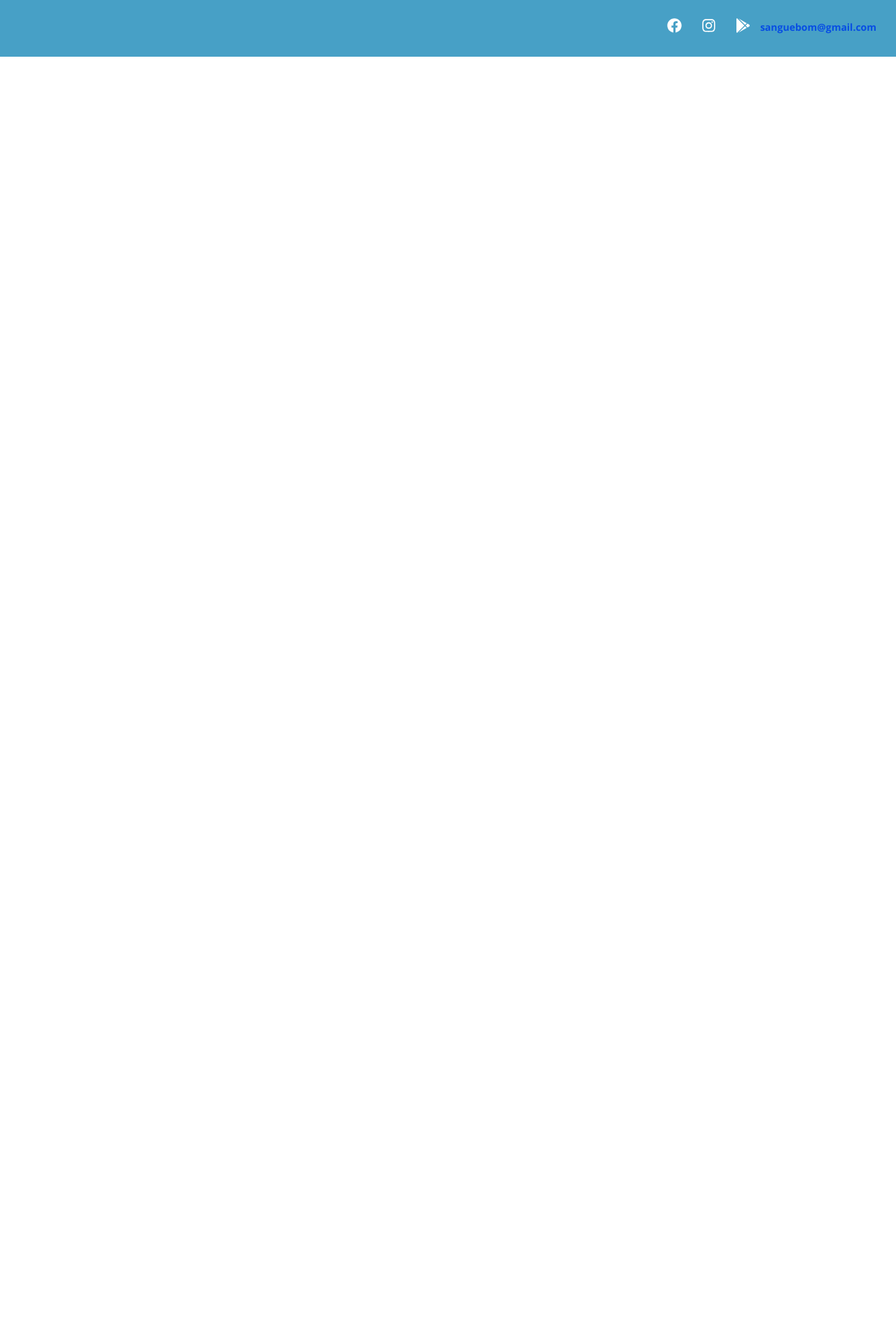
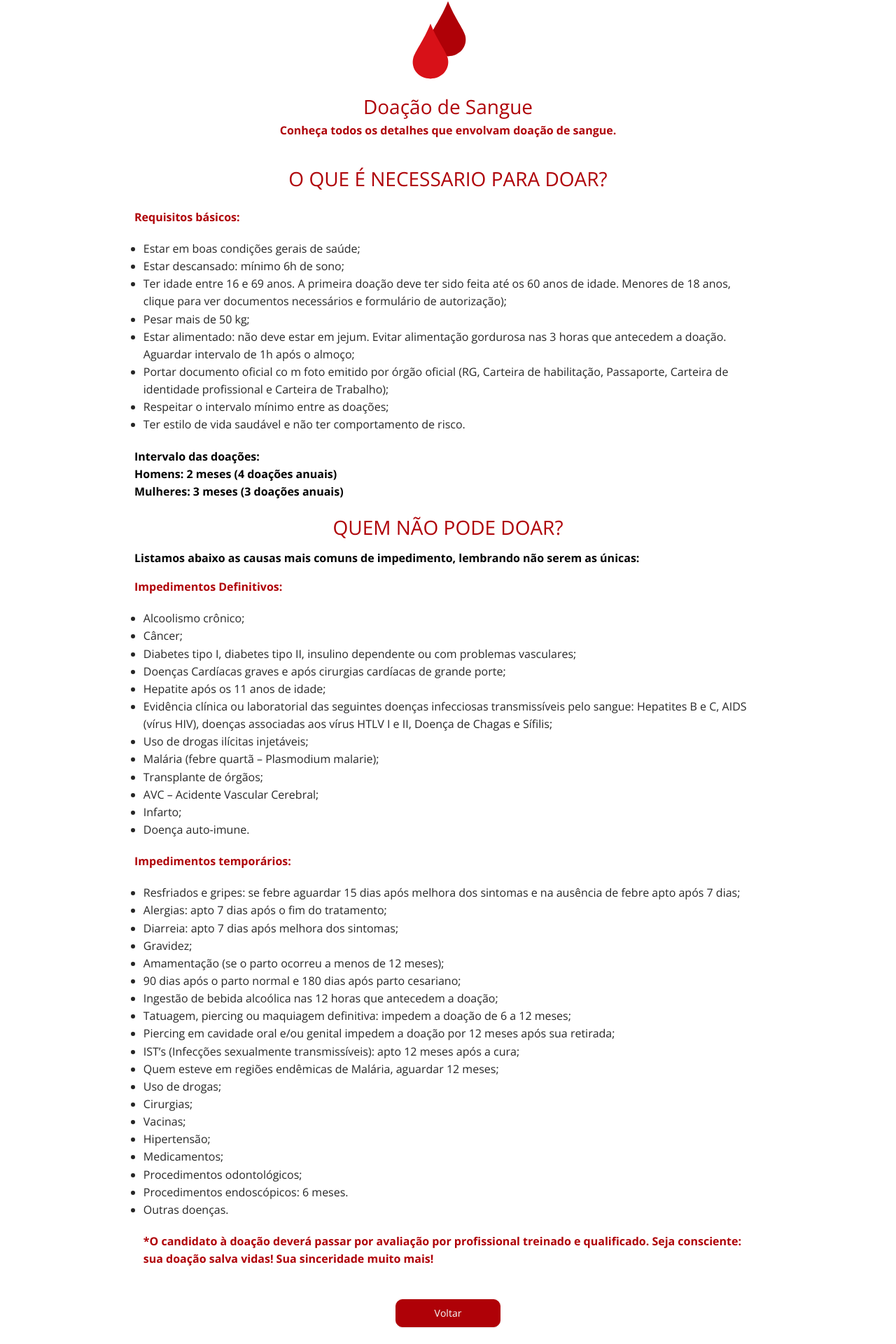
Before and after one commit to marcelfy/SANGUEBOMSITE, a React (Create React App) app: page /home/saiba-mais in a window 1280 px wide. Shown: the part 138-2058 px from the top of the page at 70% size. Before the commit the page ends 800 px from the top, so only its background shows below. Built offline with nearby package versions, Linux system fonts and the light colour scheme.

Commit message:
pagina saiba mais

```diff
--- a/src/App.jsx
+++ b/src/App.jsx
@@ -9,6 +9,8 @@ import Footer from './public/components/Footer/Footer'
 import Hemocentros from './secure/pages/Hemocentros/Hemocentros'
 import Campanha from './secure/pages/Campanha/Campanha'
 import Home from './secure/pages/Home/Home';
+import Agendamento from './secure/pages/Agendamento/Agendamento';
+import SaibaMais from './secure/pages/SaibaMais/SaibaMais';
 
 function App() {
   return (
@@ -22,6 +24,8 @@ function App() {
           <Route path='/home' element={<Home/>}></Route>
           <Route path="/hemocentros" element={<Hemocentros />}></Route>
           <Route path="/campanha" element={<Campanha/>}></Route>
+          <Route path="/agendamento" element={<Agendamento/>}></Route>
+          <Route path="/home/saiba-mais" element={<SaibaMais/>}></Route>
         </Routes>
 
       <Footer/>
--- a/src/public/pages/Login/Login.jsx
+++ b/src/public/pages/Login/Login.jsx
@@ -49,12 +49,12 @@ const Login = () => {
                         <Input.Password placeholder='Digite sua senha' className={Style.input} style={{ border: '1px solid #B60707', borderRadius: '10px' }} />
                     </Form.Item>
 
+
                     <div className={Style.btn}>
                         <Button type='primary' htmlType="submit" style={{ backgroundColor: '#AF0107', borderRadius: '10px', borderColor: '#AF0107', width: '90px' }}>
                             Entrar
                         </Button>
                     </div>
-
                 </fieldset>
             </Form>
         </>
--- /dev/null
+++ b/src/secure/pages/Agendamento/Agendamento.jsx
@@ -0,0 +1,9 @@
+import Style from './Agendamento.module.css'
+
+const Agendamento = () =>{
+    return (
+        <p>Agendamento</p>
+    )
+}
+
+export default Agendamento
--- a/src/secure/pages/Home/Home.jsx
+++ b/src/secure/pages/Home/Home.jsx
@@ -23,7 +23,7 @@ const Home = () => {
             <div>
                 <spam>Doação de Sangue</spam>
                 <p>Conheça todos os detalhes que envolvam doação de sangue.</p>
-                <Button type='primary' className={Style.button} style={{ borderColor: '#AF0107' }} onClick={()=> navigate('/saibamais')}>Saiba mais</Button>
+                <Button type='primary' className={Style.button} style={{ borderColor: '#AF0107' }} onClick={()=> navigate('/home/saiba-mais')}>Saiba mais</Button>
             </div>
 
 
@@ -31,7 +31,7 @@ const Home = () => {
             <div>
                 <spam>Agende sua Doação</spam>
                 <p>Atendimento ágil e eficaz para os doadores de sangue, com hora marcada.</p>
-                <Button type='primary' className={Style.button} style={{ borderColor: '#AF0107' }}>Saiba mais</Button>
+                <Button type='primary' className={Style.button} style={{ borderColor: '#AF0107' }} onClick={()=> navigate('/agendamento')}>Saiba mais</Button>
             </div>
 
             <div className={Style.groupGotas}>
@@ -42,7 +42,7 @@ const Home = () => {
             <div>
                 <spam>Etapas da Doação</spam>
                 <p>Conheça todas as Etapas da Doação de Sangue no Hemobanco.</p>
-                <Button type='primary' className={Style.button} style={{ borderColor: '#AF0107' }}>Saiba mais</Button>
+                <Button type='primary' className={Style.button} style={{ borderColor: '#AF0107' }} onClick={()=> navigate('/etapas')}>Saiba mais</Button>
             </div>
             <img src={Logo} className={Style.img2}></img>
         </section>
--- a/src/secure/pages/Home/Home.module.css
+++ b/src/secure/pages/Home/Home.module.css
@@ -48,6 +48,7 @@
     border-radius: 10px;
     height: 40px;
     margin-bottom: 90px;
+    margin-top: 25px;
 }
 
 .container spam{
--- /dev/null
+++ b/src/secure/pages/SaibaMais/SaibaMais.jsx
@@ -0,0 +1,91 @@
+import Style from './SaibaMais.module.css'
+import { GiWaterDrop } from 'react-icons/gi'
+import { Button } from 'antd'
+import { useNavigate } from 'react-router-dom'
+
+const SaibaMais = () => {
+
+    const navigate = useNavigate();
+
+    return (
+        <>
+            <section className={Style.container1}>
+                <div className={Style.iconArea}>
+                    <GiWaterDrop className={Style.icone} style={{ marginBottom: '5px' }} />
+                    <GiWaterDrop className={Style.icone2} style={{ marginBottom: '15px' }} />
+                </div>
+
+                <div>
+                    <spam>Doação de Sangue</spam>
+                    <p style={{marginLeft:'0', marginBottom:'7%'}}>Conheça todos os detalhes que envolvam doação de sangue.</p>
+                </div>
+                <spam style={{marginBottom:'-35px'}}>O QUE É NECESSARIO PARA DOAR?</spam>
+
+            </section>
+            <div className={Style.bloco}>
+                <p>Requisitos básicos:</p>
+                <ul className={Style.lista}>
+                    <li>Estar em boas condições gerais de saúde;</li>
+                    <li>Estar descansado: mínimo 6h de sono;</li>
+                    <li>Ter idade entre 16 e 69 anos. A primeira doação deve ter sido feita até os 60 anos de idade. Menores de 18 anos, clique para ver documentos necessários e formulário de autorização);</li>
+                    <li> Pesar mais de 50 kg;</li>
+                    <li>Estar alimentado: não deve estar em jejum. Evitar alimentação gordurosa nas 3 horas que antecedem a doação. Aguardar intervalo de 1h após o almoço;</li>
+                    <li>Portar documento oficial co m foto emitido por órgão oficial (RG, Carteira de habilitação, Passaporte, Carteira de identidade profissional e Carteira de Trabalho);</li>
+                    <li>Respeitar o intervalo mínimo entre as doações;</li>
+                    <li>Ter estilo de vida saudável e não ter comportamento de risco.</li>
+                </ul>
+                <p style={{ fontWeight: 'bold', color: 'black' }}>Intervalo das doações:<br />
+                    Homens: 2 meses (4 doações anuais)<br />
+                    Mulheres: 3 meses (3 doações anuais)</p>
+            </div>
+
+            <spam style={{ color: '#AF0107', fontSize: '2em', justifyContent: 'center', display: 'flex'}}>QUEM NÃO PODE DOAR?</spam>
+            <p style={{ fontWeight: 'bold', color: 'black', marginTop: '10px' }}>Listamos abaixo as causas mais comuns de impedimento, lembrando não serem as únicas:</p>
+            <p>Impedimentos Definitivos:</p>
+            <ul className={Style.lista}>
+                <li>Alcoolismo crônico;</li>
+                <li>Câncer;</li>
+                <li>Diabetes tipo I, diabetes tipo II, insulino dependente ou com problemas vasculares;</li>
+                <li>Doenças Cardíacas graves e após cirurgias cardíacas de grande porte;</li>
+                <li>Hepatite após os 11 anos de idade;</li>
+                <li>Evidência clínica ou laboratorial das seguintes doenças infecciosas transmissíveis pelo sangue: Hepatites B e C, AIDS (vírus HIV), doenças associadas aos vírus HTLV I e II, Doença de Chagas e Sífilis;</li>
+                <li>Uso de drogas ilícitas injetáveis;</li>
+                <li>Malária (febre quartã – Plasmodium malarie);</li>
+                <li>Transplante de órgãos;</li>
+                <li>AVC – Acidente Vascular Cerebral;</li>
+                <li>Infarto;</li>
+                <li>Doença auto-imune.</li>
+            </ul>
+
+            <p>Impedimentos temporários:</p>
+            <ul className={Style.lista}>
+                <li>Resfriados e gripes: se febre aguardar 15 dias após melhora dos sintomas e na ausência de febre apto após 7 dias;</li>
+                <li>Alergias: apto 7 dias após o fim do tratamento;</li>
+                <li>Diarreia: apto 7 dias após melhora dos sintomas;</li>
+                <li>Gravidez;</li>
+                <li>Amamentação (se o parto ocorreu a menos de 12 meses);</li>
+                <li>90 dias após o parto normal e 180 dias após parto cesariano;</li>
+                <li>Ingestão de bebida alcoólica nas 12 horas que antecedem a doação;</li>
+                <li>Tatuagem, piercing ou maquiagem definitiva: impedem a doação de 6 a 12 meses;</li>
+                <li>Piercing em cavidade oral e/ou genital impedem a doação por 12 meses após sua retirada;</li>
+                <li>IST’s (Infecções sexualmente transmissíveis): apto 12 meses após a cura;</li>
+                <li>Quem esteve em regiões endêmicas de Malária, aguardar 12 meses;</li>
+                <li>Uso de drogas;</li>
+                <li>Cirurgias;</li>
+                <li>Vacinas;</li>
+                <li>Hipertensão;</li>
+                <li>Medicamentos;</li>
+                <li>Procedimentos odontológicos;</li>
+                <li>Procedimentos endoscópicos: 6 meses.</li>
+                <li>Outras doenças.</li>
+            </ul>
+            <p className={Style.lista}>*O candidato à doação deverá passar por avaliação por profissional treinado e qualificado.
+                Seja consciente: sua doação salva vidas! Sua sinceridade muito mais!</p>
+            <div style={{display:'flex', justifyContent:'center'}}>
+                <Button type='primary' className={Style.button} style={{ borderColor: '#AF0107' }} onClick={()=> navigate('/home')}>Voltar</Button>
+            </div>
+        </>
+    )
+}
+
+export default SaibaMais
--- /dev/null
+++ b/src/secure/pages/SaibaMais/SaibaMais.module.css
@@ -0,0 +1,70 @@
+.container1 {
+    width: 100%;
+    display: flex;
+    flex-direction: column;
+    align-items: center;
+    justify-content: center;
+    padding: 4em;
+    text-align: center;
+    min-height: 100%;
+    /* pra deixar o footer certin */
+    position: relative;
+    /* pra deixar o footer certin */
+    width: 100%;
+    /* pra deixar o footer certin */
+    background: rgba(255, 255, 255, 0.973958) 0.01%;
+}
+
+.container1 .icone{
+    width: 100%;
+    font-size: 6em;
+    color: #AF0107;
+}
+
+.container1 .icone2{
+    margin-left: -25px;
+    margin-top: -63px;
+    width: 100%;
+    z-index: 1;
+    display: flex;
+    font-size: 6em;
+    color: #d81118;
+}
+
+ spam{
+    color: #AF0107;
+    font-size: 2em;
+}
+
+p{
+    font-weight: bold;
+    font-size: 1em;
+    display: flex;
+    justify-content: flex-start;
+    color: #AF0107;
+    margin-left: 15%;
+    font-size: medium;
+}
+
+ul li{
+    /* margin-left: 10%; */
+    font-size: medium;
+}
+
+.lista{
+    display: flex;
+    flex-direction: column;
+    /* padding: 2em; */
+    margin: 20px 16%;
+
+}
+
+.button{
+    background-color: #AF0107!important;
+    color: white;
+    width: 150px;
+    border-radius: 10px;
+    height: 40px;
+    margin-bottom: 90px;
+    margin-top: 25px;
+}
```
Also changed, not shown: src/secure/pages/Agendamento/Agendamento.module.css (added).
